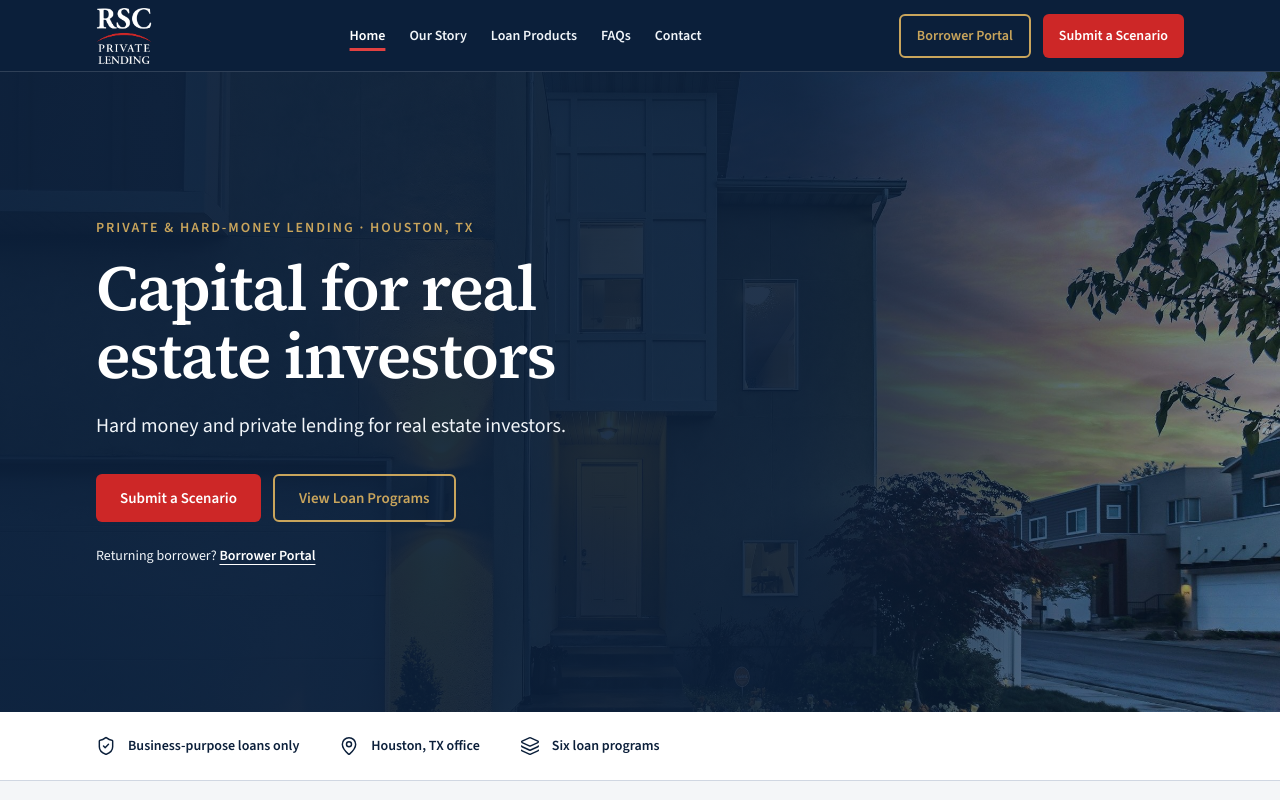
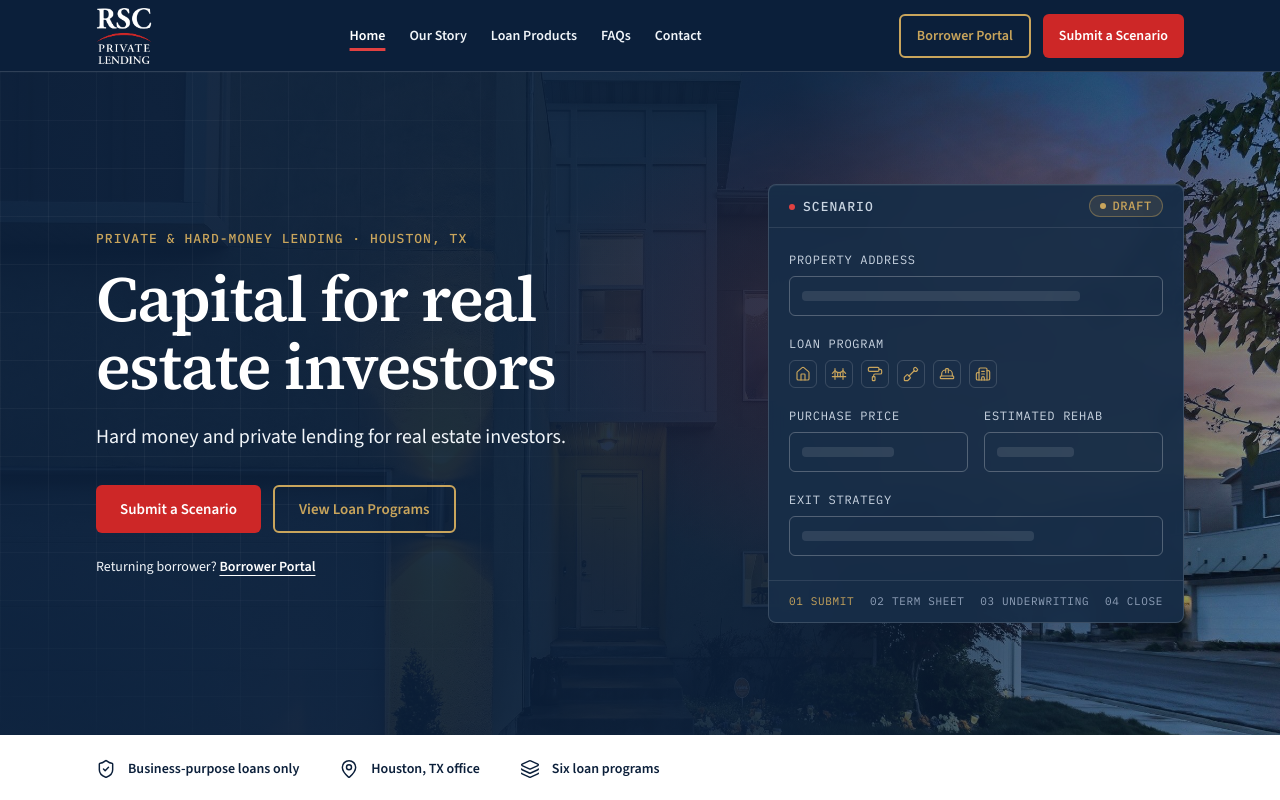
Before and after one commit to adrianjposoz-lang/Websitebuild, a Next.js app: page / in a window 1280 px wide. Shown: the top 800 px of the page. Built offline with nearby package versions, Linux system fonts and the light colour scheme.

Commit message:
Add desktop-only Scenario preview panel to the home hero; gradient and grid on Why RSC and CTA
Co-authored-by: adrianjposoz-lang <adrianjposoz-lang@users.noreply.github.com>

```diff
--- a/src/app/page.tsx
+++ b/src/app/page.tsx
@@ -8,6 +8,8 @@ import dealTransitional from "@/assets/images/deal-transitional.jpg";
 import homeHero from "@/assets/images/home-hero.jpg";
 import { FundingSteps } from "@/components/FundingSteps";
 import { Hero } from "@/components/Hero";
+import { HeroPreview } from "@/components/HeroPreview";
+import { Panel } from "@/components/Panel";
 import { ProductGrid } from "@/components/ProductGrid";
 import { h2Class, h3Class, SectionHeading } from "@/components/SectionHeading";
 import { SiteLink } from "@/components/SiteLink";
@@ -50,6 +52,7 @@ export default function HomePage() {
             </Link>
           </p>
         }
+        preview={<HeroPreview />}
       />
 
       <TrustBar />
@@ -68,7 +71,8 @@ export default function HomePage() {
         </div>
       </section>
 
-      <section className="bg-paper py-20 lg:py-28" aria-labelledby="process">
+      <section className="relative isolate bg-paper py-20 lg:py-28" aria-labelledby="process">
+        <div aria-hidden="true" className="bg-grid-light absolute inset-0 -z-10" />
         <div className="mx-auto w-full max-w-6xl px-5 lg:px-8">
           <SectionHeading id="process" eyebrow="How funding works" title="From scenario to closing" />
           <FundingSteps />
@@ -120,24 +124,29 @@ export default function HomePage() {
         </div>
       </section>
 
-      <section className="bg-navy py-20 text-white lg:py-28" aria-labelledby="why">
+      <section
+        className="relative isolate bg-navy bg-linear-to-br from-navy-raised via-navy to-navy-deep py-20 text-white lg:py-28"
+        aria-labelledby="why"
+      >
+        <div aria-hidden="true" className="bg-grid-dark absolute inset-0 -z-10" />
         <div className="mx-auto w-full max-w-6xl px-5 lg:px-8">
           <SectionHeading id="why" eyebrow="Why RSC" title="A lender built for investors" tone="dark" />
           <ul className="mt-12 grid gap-6 md:grid-cols-2">
             {whyPoints.map((point) => (
-              <li
-                key={point.title}
-                className="rounded-lg border-t-2 border-gold bg-navy-raised p-6 lg:p-8"
-              >
+              <Panel as="li" key={point.title} skin="dark" label={point.label} chip={point.chip}>
                 <h3 className={`text-white ${h3Class}`}>{point.title}</h3>
                 <p className="mt-3 leading-7 text-slate-100">{point.text}</p>
-              </li>
+              </Panel>
             ))}
           </ul>
         </div>
       </section>
 
-      <section className="bg-paper pb-20 pt-20 lg:pb-28 lg:pt-28" aria-labelledby="faq-teaser">
+      <section
+        className="relative isolate bg-paper pb-20 pt-20 lg:pb-28 lg:pt-28"
+        aria-labelledby="faq-teaser"
+      >
+        <div aria-hidden="true" className="bg-grid-light absolute inset-0 -z-10" />
         <div className="mx-auto w-full max-w-6xl px-5 lg:px-8">
           <SectionHeading id="faq-teaser" eyebrow="Questions" title="Common questions" />
           <ul className="mt-12 divide-y divide-line border-y border-line">
@@ -162,10 +171,11 @@ export default function HomePage() {
           </div>
 
           <section
-            className="mt-20 rounded-2xl border-t-4 border-cta bg-navy px-8 py-12 text-white lg:mt-28 lg:px-14 lg:py-14"
+            className="relative isolate mt-20 overflow-hidden rounded-2xl border-t-4 border-cta bg-navy bg-linear-to-br from-navy-raised via-navy to-navy-deep px-8 py-12 text-white lg:mt-28 lg:px-14 lg:py-14"
             aria-labelledby="final-cta"
           >
-            <p className="text-sm font-semibold uppercase tracking-[0.14em] text-gold">
+            <div aria-hidden="true" className="bg-grid-dark absolute inset-0 -z-10" />
+            <p className="label-mono text-gold">
               Ready when you are
             </p>
             <h2 id="final-cta" className={`mt-3 text-white ${h2Class}`}>
--- a/src/components/Hero.tsx
+++ b/src/components/Hero.tsx
@@ -11,6 +11,8 @@ export function Hero({
   lede,
   actions,
   footnote,
+  preview,
+  texture = "grid",
   as: Tag = "section",
 }: {
   variant?: "home" | "page";
@@ -22,6 +24,8 @@ export function Hero({
   lede?: ReactNode;
   actions?: ReactNode;
   footnote?: ReactNode;
+  preview?: ReactNode;
+  texture?: "grid" | "dots";
   as?: "section" | "header";
 }) {
   const home = variant === "home";
@@ -30,9 +34,14 @@ export function Hero({
       ? "min-h-[34rem] justify-end pb-14 pt-48 lg:min-h-[40rem] lg:justify-center lg:py-28"
       : "min-h-[20rem] justify-end pb-12 pt-32 lg:min-h-[24rem] lg:justify-center lg:py-20"
     : "justify-center py-14 lg:py-20";
+  const dots = !image && texture === "dots";
 
   return (
-    <Tag className="relative isolate overflow-hidden bg-navy text-white">
+    <Tag
+      className={`relative isolate overflow-hidden bg-navy text-white ${
+        dots ? "bg-linear-to-bl from-navy-raised via-navy to-navy-deep" : ""
+      }`}
+    >
       {image ? (
         <>
           <Image
@@ -45,18 +54,34 @@ export function Hero({
             className={`-z-20 object-cover ${imagePosition}`}
           />
           <div aria-hidden="true" className="hero-scrim absolute inset-0 -z-10" />
+          <div
+            aria-hidden="true"
+            className="bg-grid-dark grid-over-photo absolute inset-y-0 left-0 -z-10 hidden w-1/2 lg:block"
+          />
         </>
+      ) : (
+        <div
+          aria-hidden="true"
+          className={`absolute inset-0 -z-10 ${dots ? "bg-dots-dark" : "bg-grid-dark"}`}
+        />
+      )}
+      {preview ? (
+        <div
+          aria-hidden="true"
+          className="absolute inset-0 -z-10 hidden bg-[radial-gradient(40rem_24rem_at_75%_40%,rgb(205_39_39/0.18),transparent_70%)] lg:block"
+        />
       ) : null}
       <div className={`mx-auto flex w-full max-w-6xl flex-col px-5 lg:px-8 ${layout}`}>
+        <div
+          className={
+            preview ? "lg:grid lg:grid-cols-[1fr_26rem] lg:items-center lg:gap-12" : undefined
+          }
+        >
           <div className={home ? "max-w-xl" : "max-w-2xl"}>
             {!image ? (
               <span aria-hidden="true" className="mb-5 block h-[3px] w-12 bg-accent-on-dark" />
             ) : null}
-          {eyebrow ? (
-            <p className="text-sm font-semibold uppercase tracking-[0.14em] text-gold">
-              {eyebrow}
-            </p>
-          ) : null}
+            {eyebrow ? <p className="label-mono text-gold">{eyebrow}</p> : null}
             <h1
               className={`font-semibold tracking-[-0.02em] text-white ${eyebrow ? "mt-4" : ""} ${
                 home
@@ -71,8 +96,12 @@ export function Hero({
                 {lede}
               </p>
             ) : null}
-          {actions ? <div className="mt-8 flex flex-col gap-3 sm:flex-row">{actions}</div> : null}
+            {actions ? (
+              <div className="mt-8 flex flex-col gap-3 sm:flex-row">{actions}</div>
+            ) : null}
             {footnote ? <div className="mt-6 text-sm text-slate-100">{footnote}</div> : null}
+          </div>
+          {preview}
         </div>
       </div>
     </Tag>
--- /dev/null
+++ b/src/components/HeroPreview.tsx
@@ -0,0 +1,72 @@
+import { PanelHeader } from "@/components/Panel";
+import { ProductIcon } from "@/components/ProductIcon";
+import { products } from "@/lib/site";
+
+const fieldLabel = "font-mono text-xs uppercase tracking-[0.06em] text-slate-300";
+const fieldBox = "mt-2 flex h-10 items-center rounded-md border border-white/25 px-3";
+
+const steps = ["Submit", "Term sheet", "Underwriting", "Close"];
+
+function Field({ label, width }: { label: string; width: string }) {
+  return (
+    <div>
+      <p className={fieldLabel}>{label}</p>
+      <div className={fieldBox}>
+        <span className={`skeleton h-2.5 rounded ${width}`} />
+      </div>
+    </div>
+  );
+}
+
+/**
+ * Decorative only: no inputs, no values, hidden from assistive tech and pointer events.
+ * The shell is navy-raised at 95% (not 80%) because the scrim thins to 35% at the hero's right edge;
+ * at 80% the gold chip text falls to 3.76:1 over a white photo pixel.
+ */
+export function HeroPreview() {
+  return (
+    <div
+      aria-hidden="true"
+      className="pointer-events-none hidden select-none overflow-hidden rounded-lg border border-white/15 bg-navy-raised/95 shadow-[0_1px_0_0_rgb(255_255_255/0.06)_inset] backdrop-blur-sm lg:block"
+    >
+      <PanelHeader
+        skin="dark"
+        label={
+          <span className="inline-flex items-center gap-2">
+            <span className="size-1.5 rounded-full bg-accent-on-dark" />
+            Scenario
+          </span>
+        }
+        chip="Draft"
+      />
+      <div className="space-y-5 px-5 py-6">
+        <Field label="Property address" width="w-4/5" />
+        <div>
+          <p className={fieldLabel}>Loan program</p>
+          <ul className="mt-2 flex gap-2">
+            {products.map((product) => (
+              <li
+                key={product.slug}
+                className="inline-flex size-7 items-center justify-center rounded-md border border-white/15 text-gold"
+              >
+                <ProductIcon slug={product.slug} className="size-4" strokeWidth={1.75} />
+              </li>
+            ))}
+          </ul>
+        </div>
+        <div className="grid grid-cols-2 gap-4">
+          <Field label="Purchase price" width="w-3/5" />
+          <Field label="Estimated rehab" width="w-1/2" />
+        </div>
+        <Field label="Exit strategy" width="w-2/3" />
+      </div>
+      <ol className="flex flex-wrap justify-between gap-x-2 gap-y-1 border-t border-white/10 px-5 py-3 font-mono text-[0.6875rem] uppercase tracking-[0.06em] text-slate-400">
+        {steps.map((step, index) => (
+          <li key={step} className={index === 0 ? "text-gold" : undefined}>
+            {String(index + 1).padStart(2, "0")} {step}
+          </li>
+        ))}
+      </ol>
+    </div>
+  );
+}
```
Lines whose indentation alone changed are shown as unchanged.
